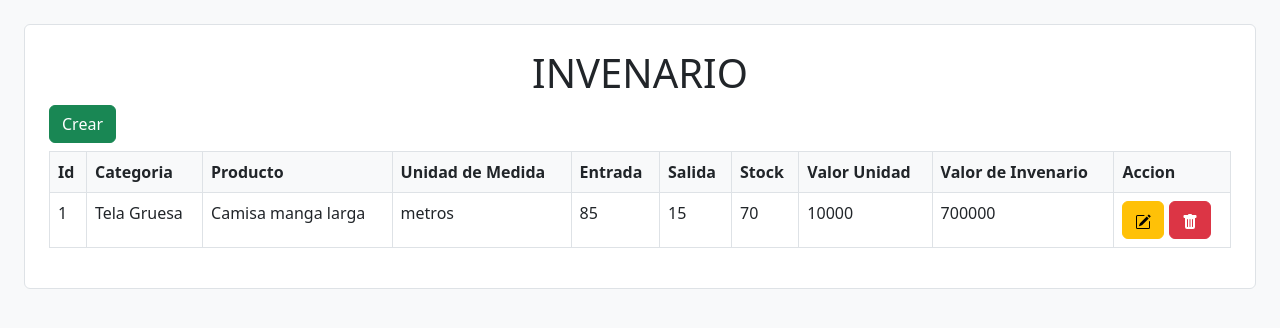
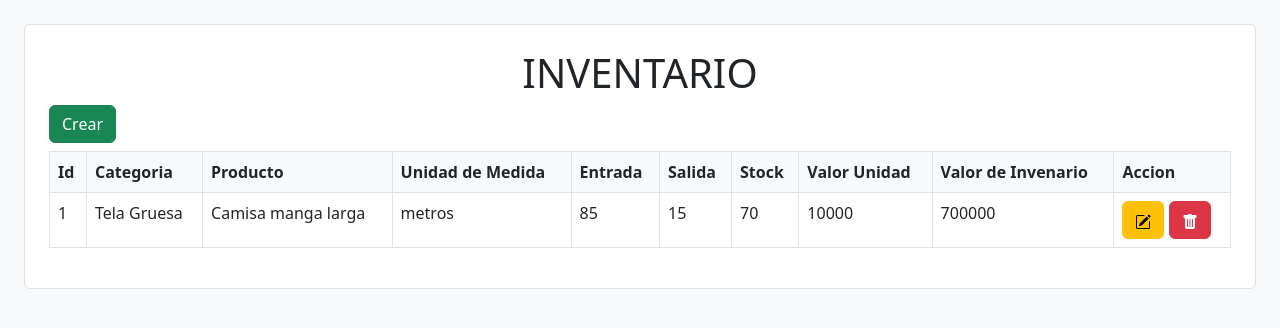
Before and after one commit to Dfespinal7/software_intentario_sena, a Django app: page /listar_stock in a window 1280 px wide. Shown: the part 56-384 px from the top of the page. Run offline with Django 5.2, Linux system fonts and the light colour scheme; data comes from the database, SQL or seed files in the repository.

Commit message:
se corrigio error ortografico

```diff
--- a/software_inventario/inventario/templates/inventario/stock/stock_inventario.html
+++ b/software_inventario/inventario/templates/inventario/stock/stock_inventario.html
@@ -5,7 +5,7 @@
 
 <div class="bg-white p-4 border rounded custom-padding m-4 rounded-lg">
     <div class="text-center">
-        <h1>INVENARIO</h1>
+        <h1>INVENTARIO</h1>
     </div>
     <button class="btn btn-success mb-2">Crear</button>
     <table class=" table table-bordered">
```
